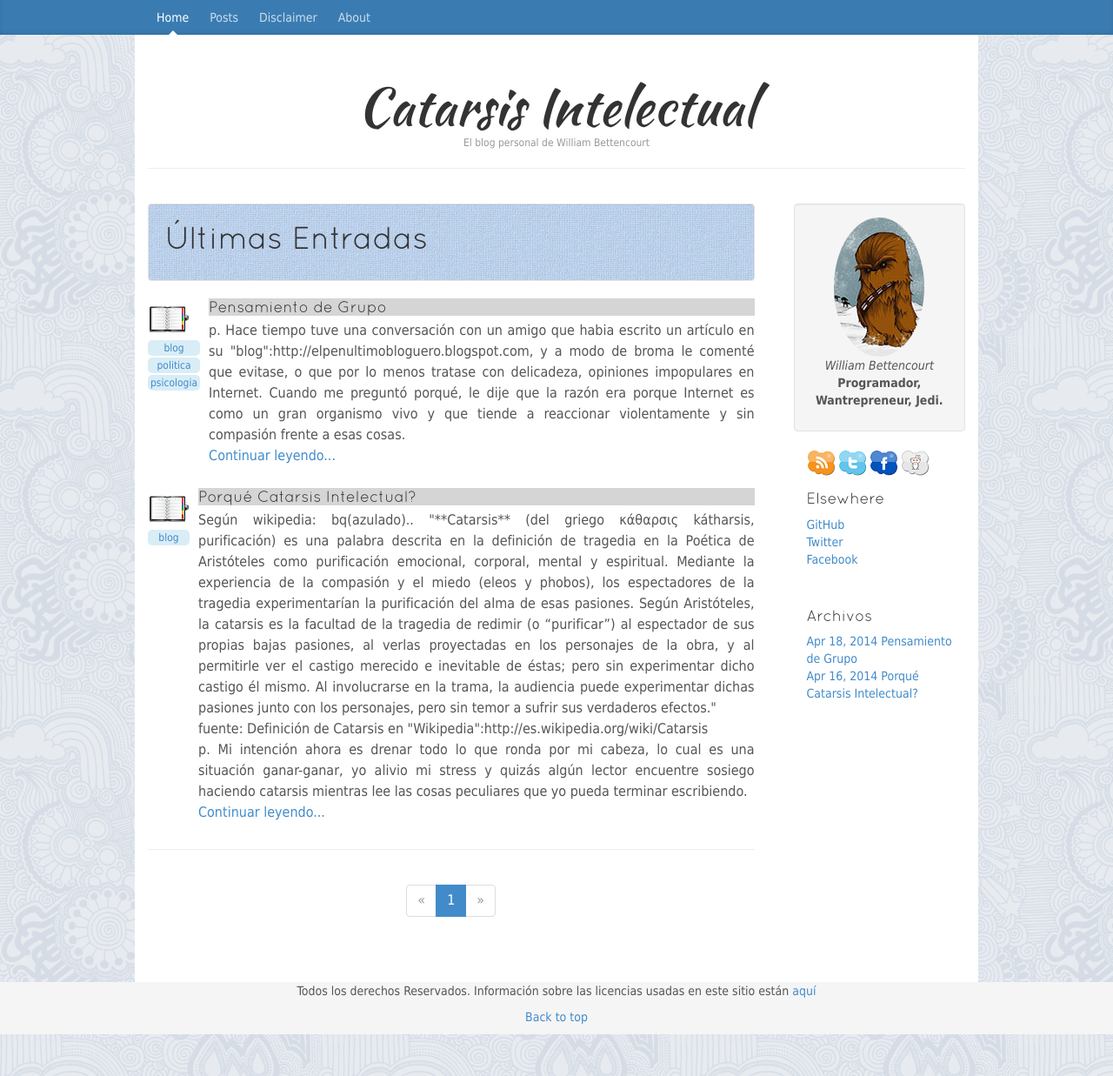
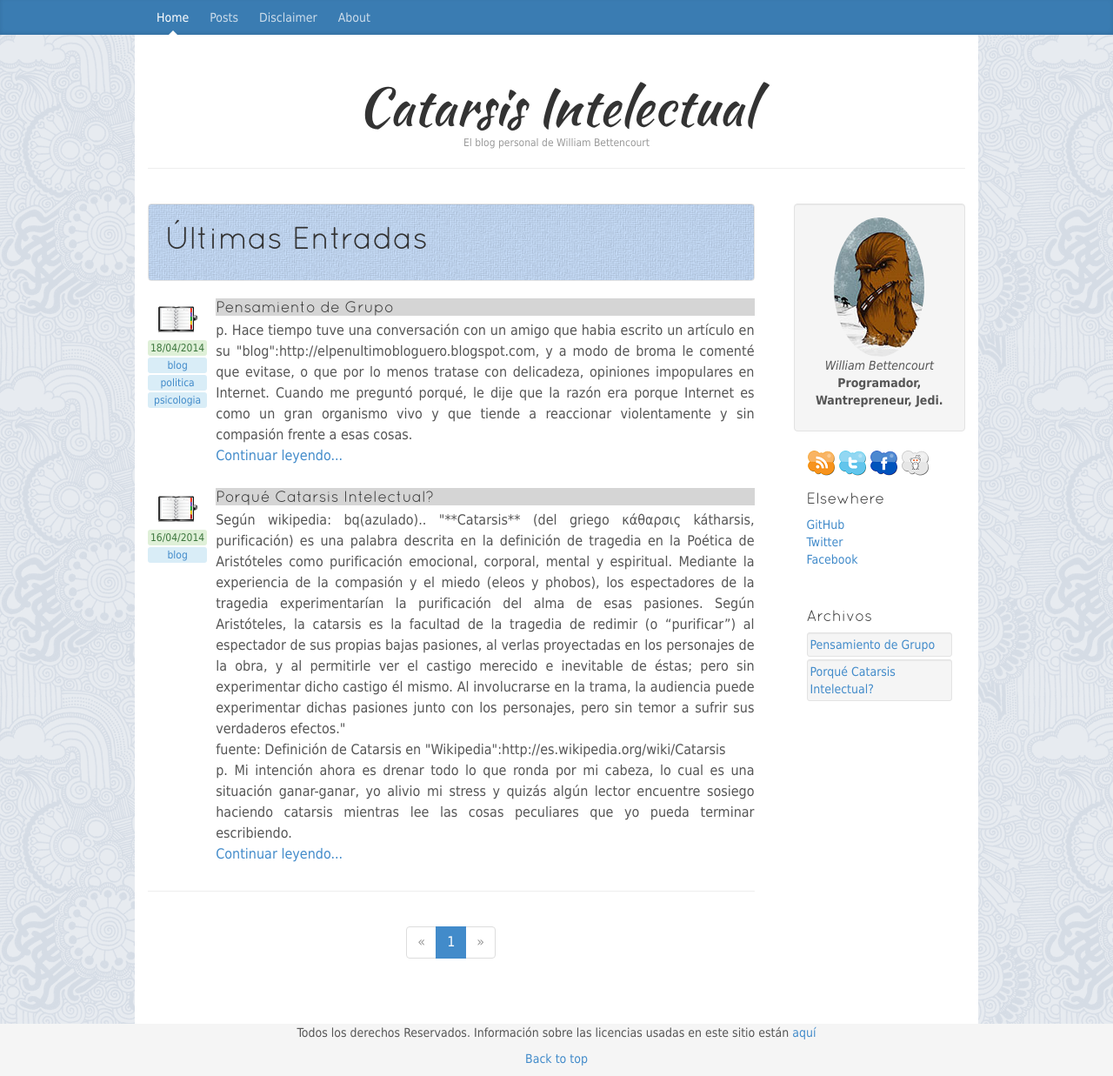
Before and after one commit to Nazerbayev/blog, a Jekyll site: the page built from index.html, in a window 1280 px wide. Shown: the whole page at 87% size. Built offline with Jekyll 4.4.1, drawn with Linux system fonts in a browser that asks for light colours; nearby versions of some CDN libraries; Markdown is read by kramdown in place of the engine named in the settings; the list of posts is cut into pages by our own code.

Commit message:
otras modificaciones

```diff
--- a/_layouts/default.html
+++ b/_layouts/default.html
@@ -39,7 +39,11 @@
                         <h4>Archivos</h4>
                         <ol class="list-unstyled">
                             {% for post in site.posts %}
-                            <li><a href="{{ post.url }}">{{ post.date | date: "%b %-d, %Y" }} {{ post.title }}</a></li>
+                            <li>
+                                <div class="well well-vsm">
+                                    <a href="{{ post.url }}">{{ post.title }}</a>
+                                </div>
+                            </li>
                             {% endfor %}
                         </ol>
                     </div>
--- a/_layouts/post.html
+++ b/_layouts/post.html
@@ -3,7 +3,7 @@ layout: default
 ---
 <div class="blog-post">
 	<h2 class="blog-post-title">{{ page.title }}</h2>
-    <p class="blog-post-meta">{{ page.date | date: "%b %-d, %Y" }}{% if page.author %} • <a href="#">{{ page.author }}</a>{% endif %}{% if page.meta %} • {{ page.meta }}{% endif %} •
+    <p class="blog-post-meta">{{ page.date | date: "%d/%m/%Y" }}{% if page.author %} • <a href="#">{{ page.author }}</a>{% endif %}{% if page.meta %} • {{ page.meta }}{% endif %} •
     <a href="https://plus.google.com/share?url={{site.url}}{{page.url}}" title="Compartir en Google+" target="_blank"><img src="{{site.url}}/assets/images/googleplus_cloud32.png"></a>
     <a href="https://twitter.com/home?status={{site.url}}{{page.url}}" title="Compartir en Twitter" target="_blank"><img src="{{site.url}}/assets/images/twitter_cloud32.png"></a>
     <a href="https://www.facebook.com/sharer/sharer.php?u={{site.url}}{{page.url}}" target="_blank" title="Compartir en Facebook"><img src="{{site.url}}/assets/images/facebook_cloud32.png"></a>
--- a/assets/css/blog.css
+++ b/assets/css/blog.css
@@ -255,9 +255,22 @@ h6, .h6 {
   vertical-align: baseline;
   white-space: nowrap;
   text-align: center;
-  border-radius: 5px;
+  border-radius: 3px;
   margin-bottom: 2px;
+}
+
+.lozenge--blue {
   background-color: #d9edf7;
   border-color: #bce8f1;
   color: #31708f;
 }
+.lozenge--green {
+  background-color: #dff0d8;
+  border-color: #d6e9c6;
+  color: #3c763d;
+}
+.well-vsm {
+  padding: 3px;
+  border-radius: 3px;
+  margin-bottom: 3px;
+}
--- a/index.html
+++ b/index.html
@@ -14,11 +14,12 @@ layout: default
   {% for post in paginator.posts limit: 5 %}
     <div class="media">
       <div class="pull-left">
-        <a href="{{ post.url }}">
-          <img class="media-object" src="{{site.url}}/assets/images/planner48.png" alt="...">
+        <a href="{{ post.url }}" title="Ver post: '{{post.title}}'">
+          <img class="media-object" style="margin-left: auto; margin-right: auto;" src="{{site.url}}/assets/images/planner48.png" alt="...">
+          <div class="lozenge lozenge--green">{{post.date | date: '%d/%m/%Y'}}</div>
         </a>
         {% for category in post.categories %}
-        <div class="lozenge"><a href="#">{{category}}</a></div>
+        <div class="lozenge lozenge--blue"><a href="#">{{category}}</a></div>
         {% endfor %}
       </div>
       <div class="media-body">
```
Also changed, not shown: 1 other file.
